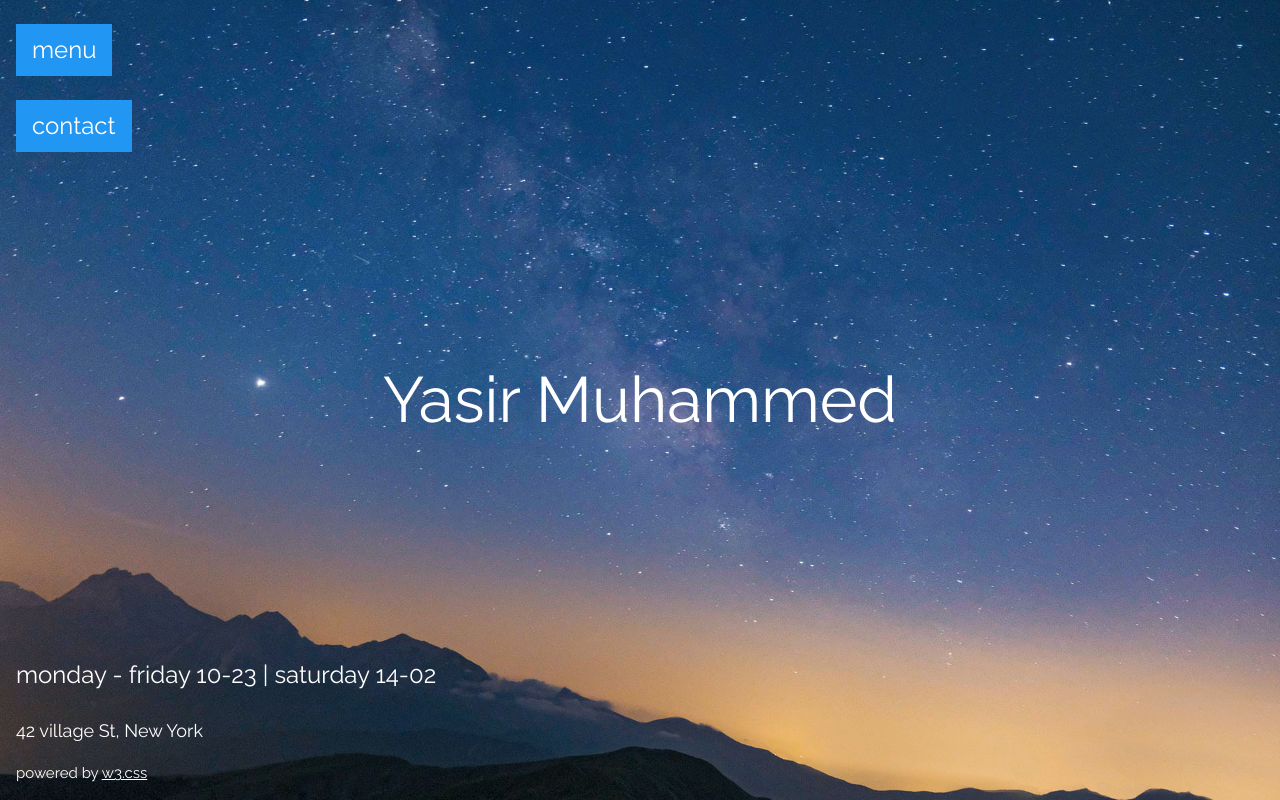
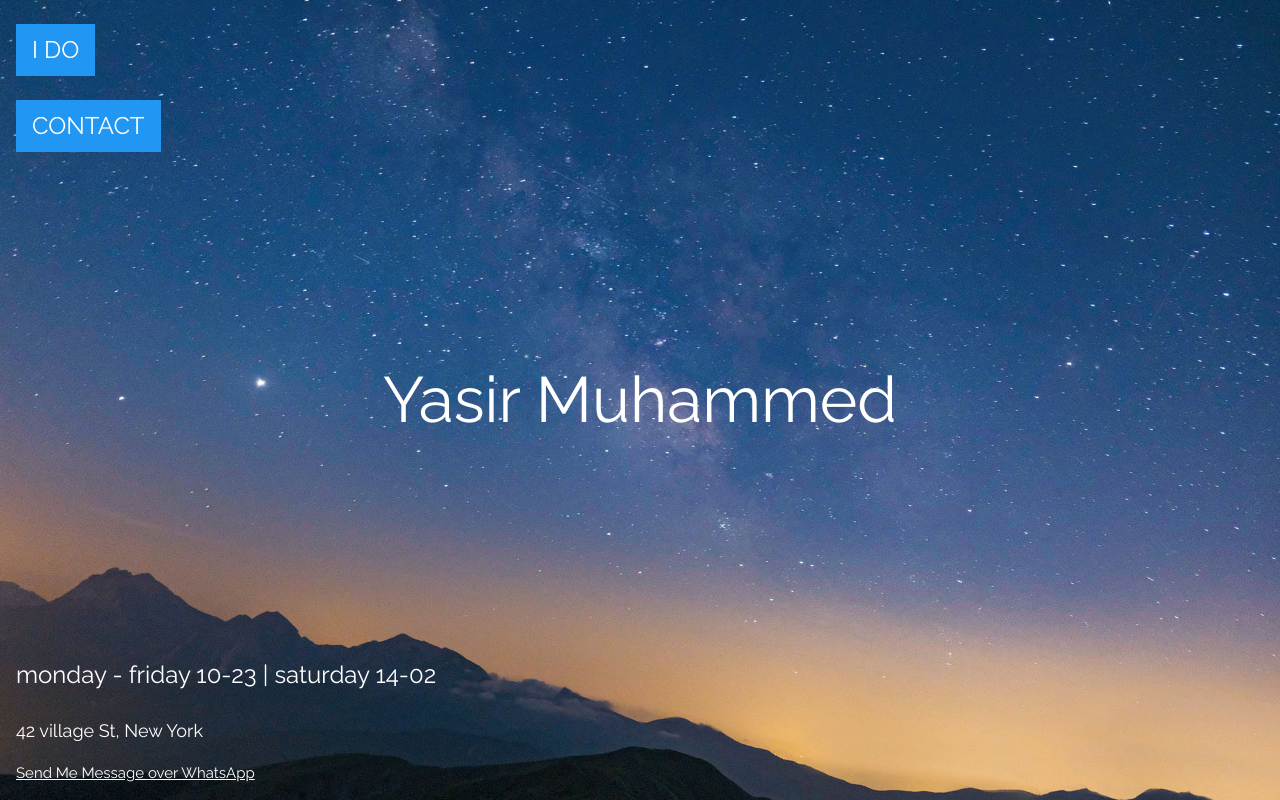
Before and after one commit to nvyasir/nvyasir, a plain HTML site: page index.html in a window 1280 px wide. Drawn offline with nearby package versions, Linux system fonts and the light colour scheme.

Commit message:
Update index.html
Added WhatsApp link

```diff
--- a/index.html
+++ b/index.html
@@ -22,13 +22,13 @@ body, html {height: 100%}
     <p>Yasir Muhammed</p>
   </div>
   <div class="w3-display-topleft w3-container w3-xlarge">
-    <p><button onclick="document.getElementById('menu').style.display='block'" class="w3-button w3-blue">menu</button></p>
-    <p><button onclick="document.getElementById('contact').style.display='block'" class="w3-button w3-blue">contact</button></p>
+    <p><button onclick="document.getElementById('menu').style.display='block'" class="w3-button w3-blue">I DO</button></p>
+    <p><button onclick="document.getElementById('contact').style.display='block'" class="w3-button w3-blue">CONTACT</button></p>
   </div>
   <div class="w3-display-bottomleft w3-container">
     <p class="w3-xlarge">monday - friday 10-23 | saturday 14-02</p>
     <p class="w3-large">42 village St, New York</p>
-    <p>powered by <a href="https://www.w3schools.com/w3css/default.asp" target="_blank">w3.css</a></p>
+    <p><a href="https://wa.me/919502582933?text=I'm%20texting%20your%20from%20your%20website" target="_blank">Send Me Message over WhatsApp</a></p>
   </div>
 </div>
 
```
